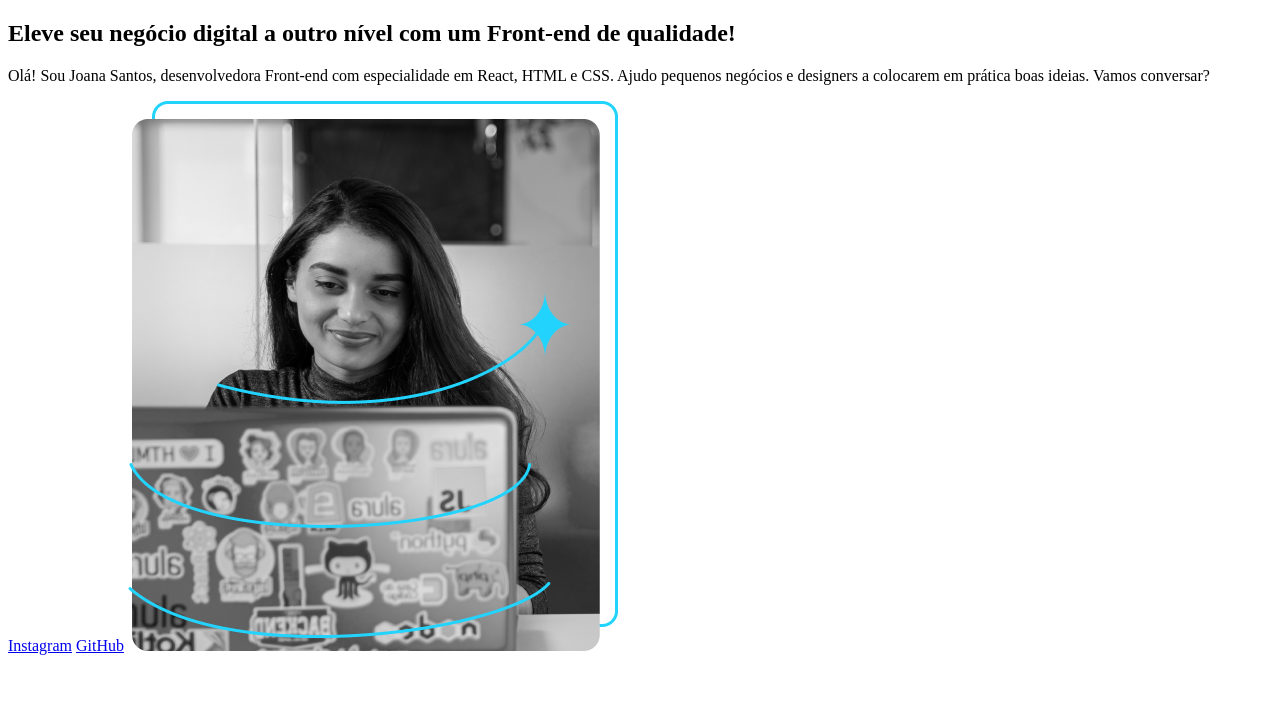
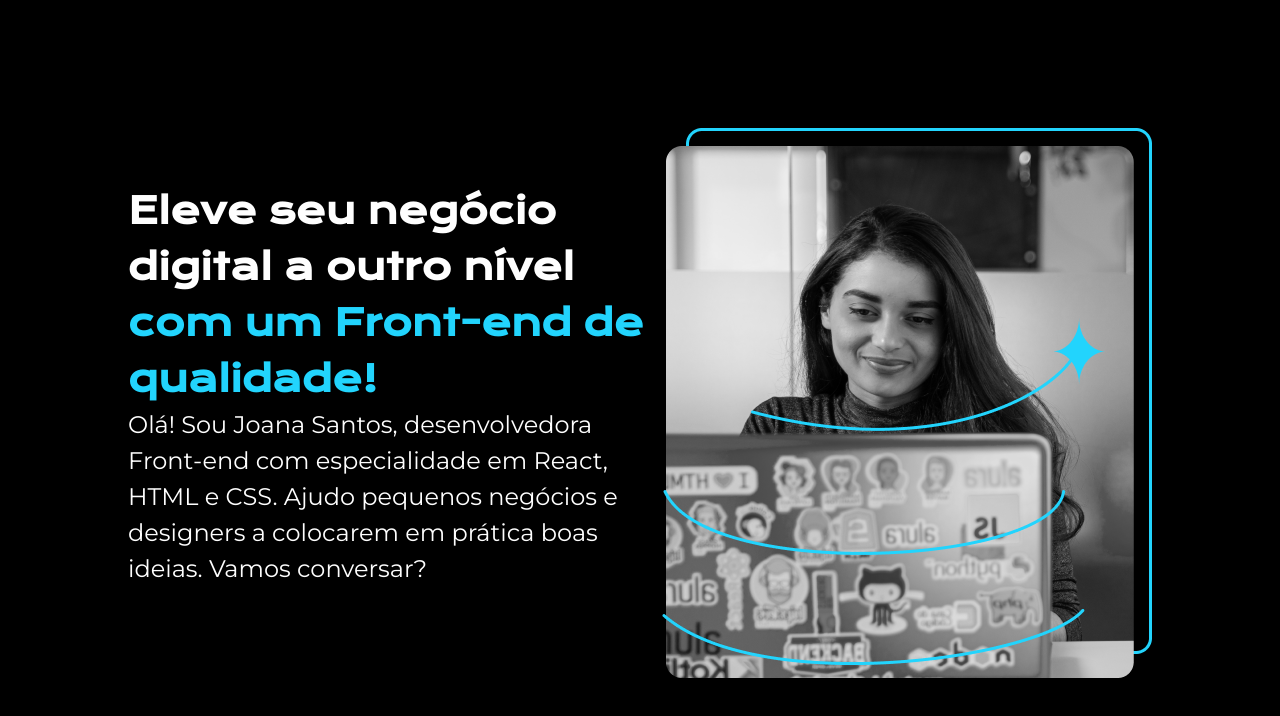
Before and after one commit to mariaclaudiapio/portfolio-da-joana, a plain HTML site: page index.html in a window 1280 px wide. Drawn offline with nearby package versions, Linux system fonts and the light colour scheme.

Commit message:
Estilizando o projeto com fontes

```diff
--- a/index.html
+++ b/index.html
@@ -7,17 +7,22 @@
     <!-- Importação do CSS -->
     <link rel="stylesheet" href="styles.css">
     <!-- Importação das fontes -->
+    <link rel="preconnect" href="https://fonts.googleapis.com">
+    <link rel="preconnect" href="https://fonts.gstatic.com" crossorigin>
+    <link href="https://fonts.googleapis.com/css2?family=Krona+One&family=Montserrat:ital,wght@0,100..900;1,100..900&display=swap" rel="stylesheet">
 </head>
-<body>
+<body class="projeto">
     <header></header>
     <!-- Conteúdo principal: textos e links -->
-    <main>
-        <h2>Eleve seu negócio digital a outro nível <strong>com um Front-end de qualidade!</strong></h2>
-        <p>Olá! Sou Joana Santos, desenvolvedora Front-end com especialidade em React, HTML e CSS. Ajudo pequenos negócios e designers a colocarem em prática boas ideias. Vamos conversar?</p>
-        <a href="#">Instagram</a>
-        <a href="#">GitHub</a>
+    <main class="apresentacao">
+        <section class="apresentacao__texto" >
+            <h2 class="apresentacao__texto--titulo" >Eleve seu negócio digital a outro nível <strong class="apresentacao__texto--titulo-destaque" >com um Front-end de qualidade!</strong></h2>
+            <p class="apresentacao__texto--paragrafo">Olá! Sou Joana Santos, desenvolvedora Front-end com especialidade em React, HTML e CSS. Ajudo pequenos negócios e designers a colocarem em prática boas ideias. Vamos conversar?</p>
+            <a class="apresentacao__texto--link" href="#">Instagram</a>
+            <a class="apresentacao__texto--link" href="#">GitHub</a>
+        </section>
     <!-- Conteúdo principal: imagem -->
-        <img src="/imagens/joana_santos.png" alt="Joana Santos programando no notebook dela.">
+        <img class="apresentacao--imagem" src="/imagens/joana_santos.png" alt="Joana Santos programando no notebook dela.">
     </main>
     <footer></footer>
 </body>
--- a/styles.css
+++ b/styles.css
@@ -0,0 +1,56 @@
+:root
+{
+    --cor-de-fundo: #000000;
+    --cor-da-fonte: #FEFEFE;
+    --cor-de-destaque: #22D4FD;
+}
+
+*
+{
+    padding: 0;
+    margin: 0;
+    text-decoration: none;
+    list-style: none;
+}
+
+.projeto
+{
+    height: 100vh;
+    box-sizing: border-box;
+    background-color: var(--cor-de-fundo);
+    font-family: "Montserrat", sans-serif;
+    color: var(--cor-da-fonte);
+}
+
+.apresentacao
+{
+    display: flex;
+    align-items: center;
+    justify-content: space-between;
+    margin: 10%;
+}
+
+.apresentacao__texto--titulo
+{
+    font-family: "Krona One", sans-serif;
+    font-size: 36px;
+    line-height: 56px;
+}
+
+.apresentacao__texto--titulo-destaque
+{
+    color: var(--cor-de-destaque);
+}
+
+.apresentacao__texto--paragrafo,
+.apresentacao__texto--link
+{
+    font-size: 24px;
+    line-height: 36px;
+}
+
+.apresentacao__texto--link
+{
+    color:var(--cor-de-fundo);
+    font-weight: 600;
+}
```
